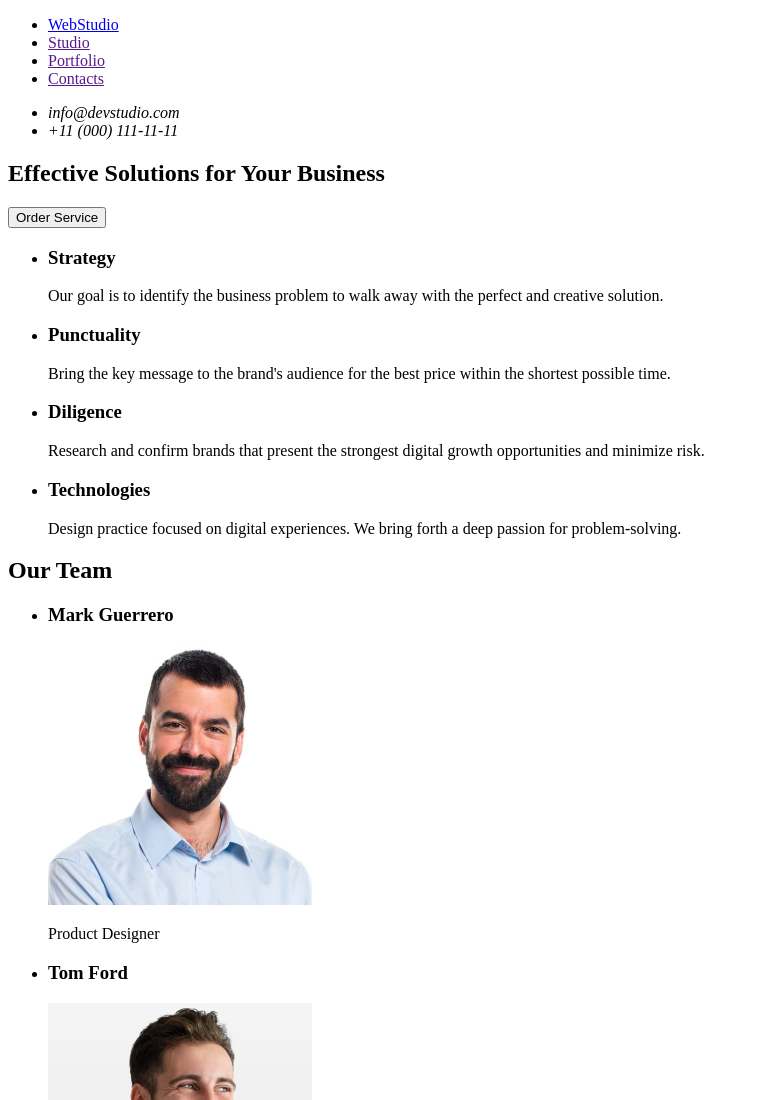
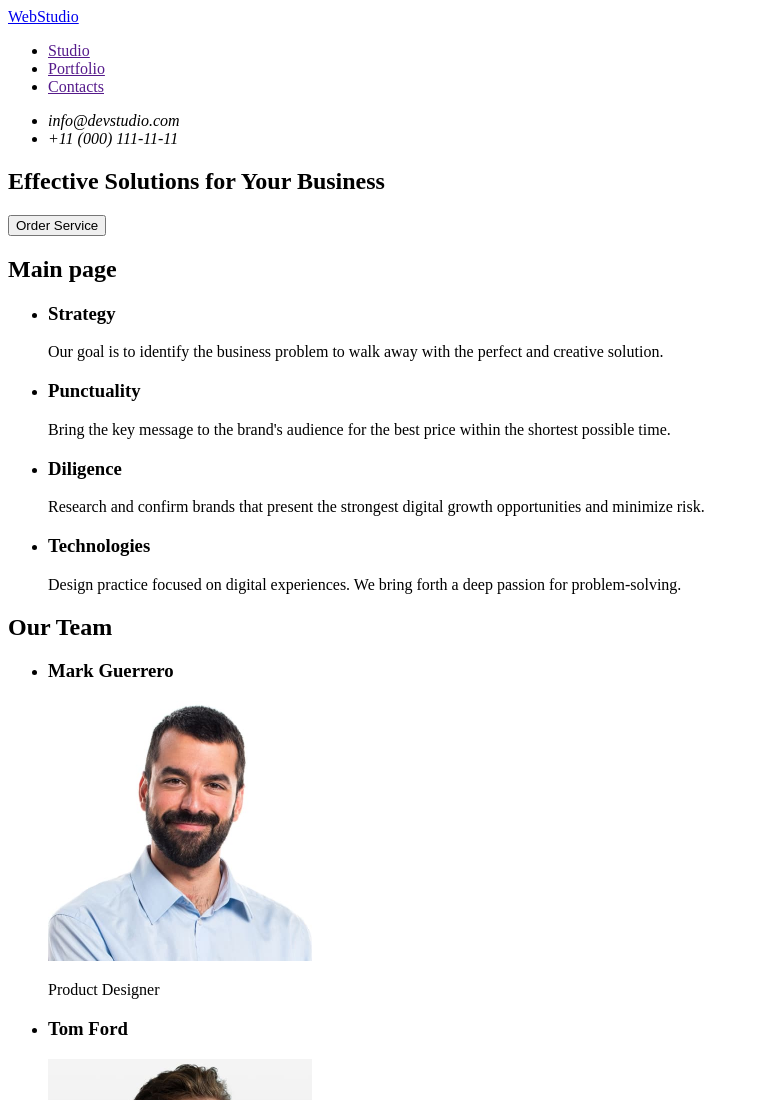
Before and after one commit to hhpgddd/goit-markup-hw-01, a plain HTML site: page index.html in a window 1280 px wide. Shown: the top 1100 px of the page, without its empty margins (0-759 px from the left). Drawn offline with Linux system fonts and the light colour scheme.

Commit message:
rework 3

```diff
--- a/index.html
+++ b/index.html
@@ -8,8 +8,8 @@
 <body>
     <header>
         <nav>
+            <a href="./index.html">WebStudio</a>
             <ul>
-                <li><a href="./index.html">WebStudio</a></li>
                 <li><a href="">Studio</a></li>
                 <li><a href="">Portfolio</a></li>
                 <li><a href="">Contacts</a></li>
@@ -31,6 +31,7 @@
     </section>
 
     <section>
+        <h2>Main page</h2>
         <ul>
             <li>
                 <h3>Strategy</h3>
```
